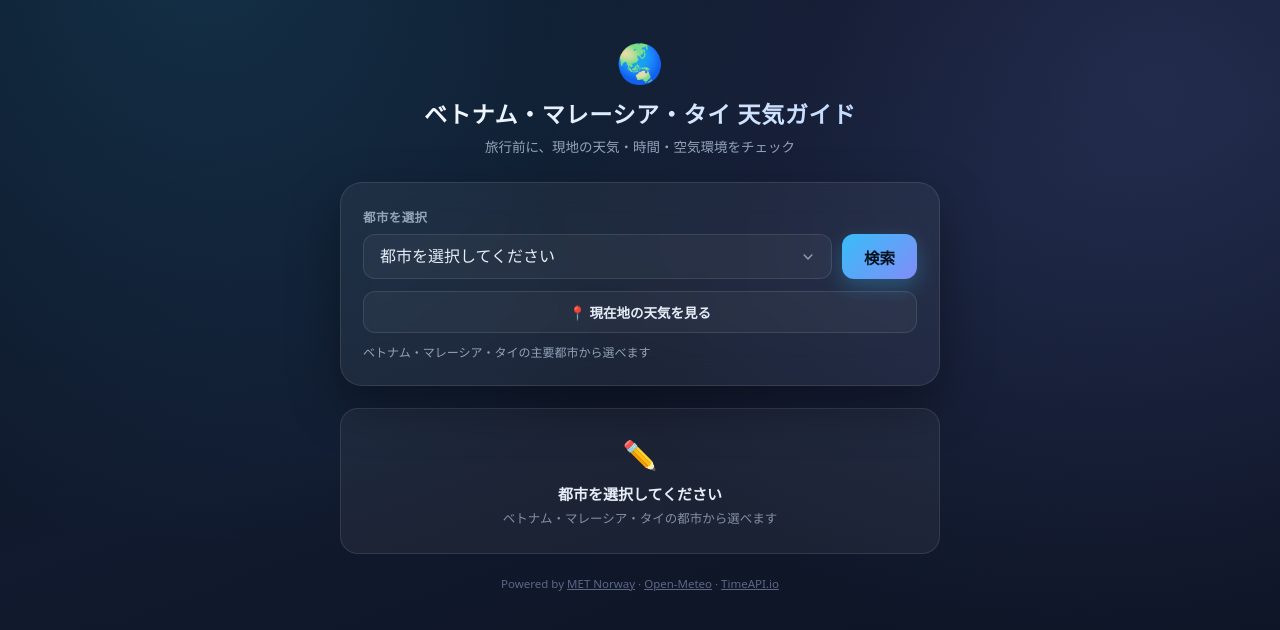
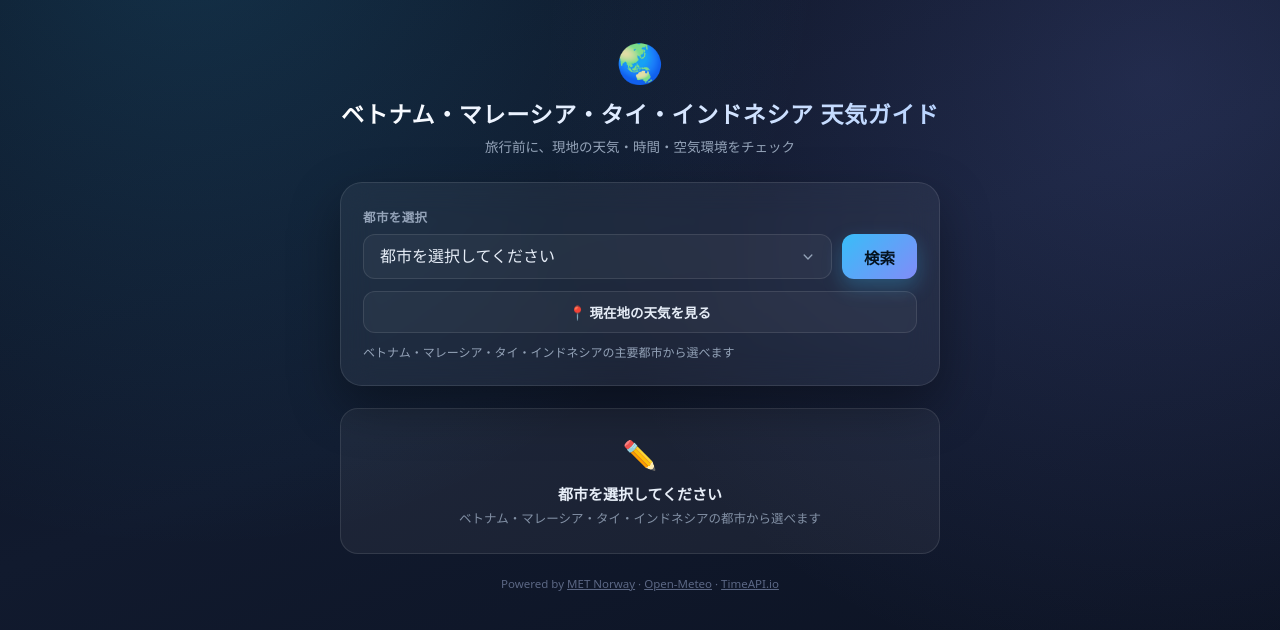
Before and after one commit to rei53/weather-app, a plain HTML site: page index.html in a window 1280 px wide. Both pictures are taken after a click on the button "検索". Drawn offline with Linux system fonts and the light colour scheme.

Commit message:
Add Indonesia (Bali, Jakarta, Yogyakarta) to the destination list
Adds Denpasar, Ubud, Kuta, Jakarta, and Yogyakarta to the city dropdown alongside Vietnam, Malaysia, and Thailand.

Co-Authored-By: Claude Sonnet 5 <noreply@anthropic.com>

```diff
--- a/index.html
+++ b/index.html
@@ -3,7 +3,7 @@
 <head>
 <meta charset="UTF-8">
 <meta name="viewport" content="width=device-width, initial-scale=1.0">
-<title>ベトナム・マレーシア・タイ 天気ガイド | 旅行前に知る現地の天気・時間・空気環境</title>
+<title>ベトナム・マレーシア・タイ・インドネシア 天気ガイド | 旅行前に知る現地の天気・時間・空気環境</title>
 <style>
   :root {
     --accent: #38bdf8;
@@ -545,7 +545,7 @@
   <div class="container">
     <header>
       <div class="icon">🌏</div>
-      <h1>ベトナム・マレーシア・タイ 天気ガイド</h1>
+      <h1>ベトナム・マレーシア・タイ・インドネシア 天気ガイド</h1>
       <p>旅行前に、現地の天気・時間・空気環境をチェック</p>
     </header>
 
@@ -576,6 +576,13 @@
               <option value="pattaya">パタヤ</option>
               <option value="krabi">クラビ</option>
             </optgroup>
+            <optgroup label="🇮🇩 インドネシア">
+              <option value="denpasar">デンパサール（バリ）</option>
+              <option value="ubud">ウブド（バリ）</option>
+              <option value="kuta">クタ（バリ）</option>
+              <option value="jakarta">ジャカルタ</option>
+              <option value="yogyakarta">ジョグジャカルタ</option>
+            </optgroup>
           </select>
         </div>
         <button id="searchBtn" type="button">
@@ -583,7 +590,7 @@
         </button>
       </div>
       <button class="geo-btn" id="geoBtn" type="button">📍 現在地の天気を見る</button>
-      <div class="hint">ベトナム・マレーシア・タイの主要都市から選べます</div>
+      <div class="hint">ベトナム・マレーシア・タイ・インドネシアの主要都市から選べます</div>
     </div>
 
     <div class="result-area" id="resultArea"></div>
@@ -665,7 +672,12 @@
     chiangmai: { name: 'チェンマイ', admin1: 'チェンマイ県', country: 'タイ', countryCode: 'th', latitude: 18.7883, longitude: 98.9853 },
     phuket: { name: 'プーケット', admin1: 'プーケット県', country: 'タイ', countryCode: 'th', latitude: 7.8804, longitude: 98.3923 },
     pattaya: { name: 'パタヤ', admin1: 'チョンブリー県', country: 'タイ', countryCode: 'th', latitude: 12.9236, longitude: 100.8825 },
-    krabi: { name: 'クラビ', admin1: 'クラビ県', country: 'タイ', countryCode: 'th', latitude: 8.0863, longitude: 98.9063 }
+    krabi: { name: 'クラビ', admin1: 'クラビ県', country: 'タイ', countryCode: 'th', latitude: 8.0863, longitude: 98.9063 },
+    denpasar: { name: 'デンパサール（バリ）', admin1: 'バリ州', country: 'インドネシア', countryCode: 'id', latitude: -8.6705, longitude: 115.2126 },
+    ubud: { name: 'ウブド（バリ）', admin1: 'バリ州', country: 'インドネシア', countryCode: 'id', latitude: -8.5069, longitude: 115.2625 },
+    kuta: { name: 'クタ（バリ）', admin1: 'バリ州', country: 'インドネシア', countryCode: 'id', latitude: -8.7231, longitude: 115.1685 },
+    jakarta: { name: 'ジャカルタ', admin1: '首都特別州', country: 'インドネシア', countryCode: 'id', latitude: -6.2088, longitude: 106.8456 },
+    yogyakarta: { name: 'ジョグジャカルタ', admin1: 'ジョグジャカルタ特別州', country: 'インドネシア', countryCode: 'id', latitude: -7.7956, longitude: 110.3695 }
   };
 
   function offsetToString(seconds) {
@@ -1131,7 +1143,7 @@
     const cityKey = citySelect.value;
 
     if (!cityKey) {
-      renderMessage('✏️', '都市を選択してください', 'ベトナム・マレーシア・タイの都市から選べます');
+      renderMessage('✏️', '都市を選択してください', 'ベトナム・マレーシア・タイ・インドネシアの都市から選べます');
       return;
     }
 
```
